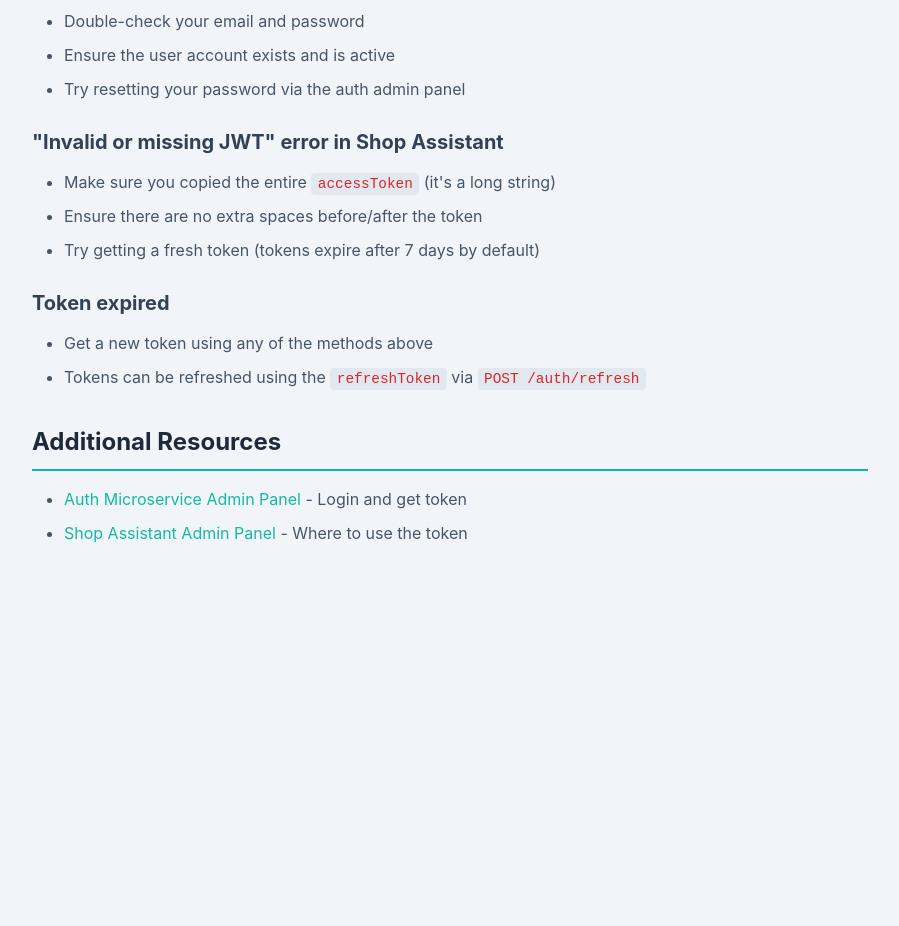
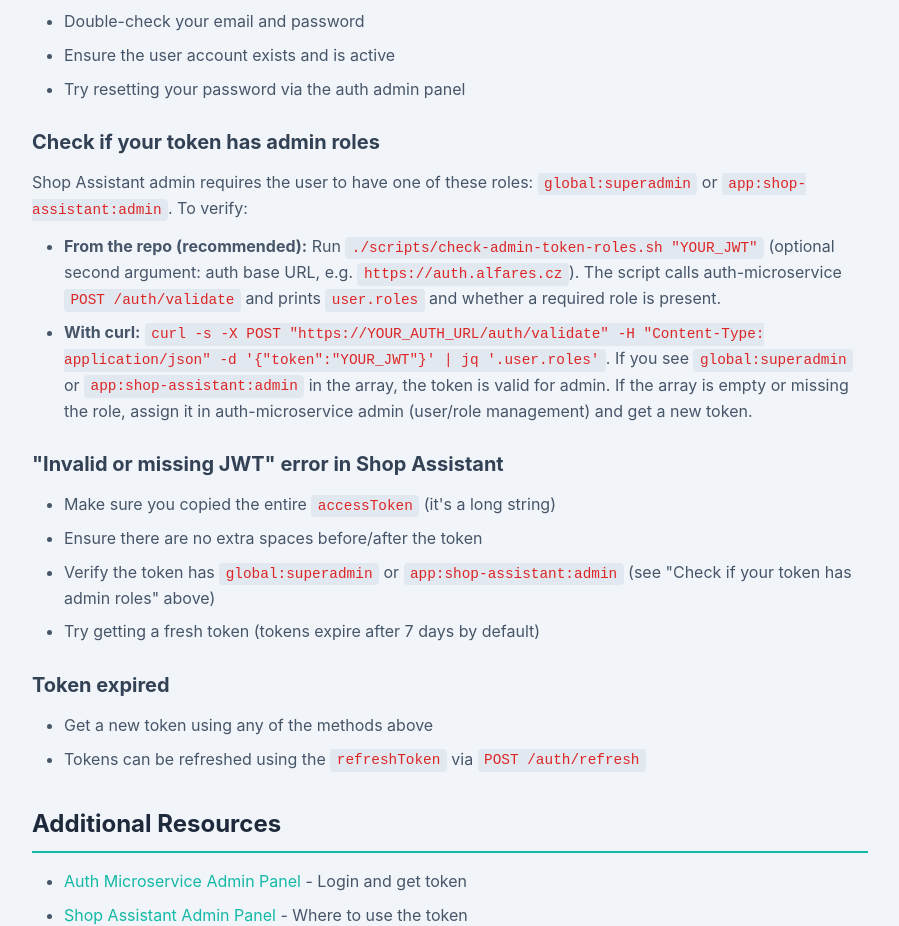
Before and after one commit to speakASAP/shop-assistant, a website: page public/getting-admin-token.html in a window 1280 px wide. Shown: the part 4203-5129 px from the top of the page, without its empty margins (190-1089 px from the left). Before the commit the page ends 4798 px from the top, so only its background shows below. Drawn offline with Linux system fonts and the light colour scheme.

Commit message:
Add admin role verification instructions and a script for checking JWT roles in getting-admin-token.html and check-admin-token-roles.sh. This enhances user guidance for ensuring proper permissions for Shop Assistant admin access.

```diff
--- a/public/getting-admin-token.html
+++ b/public/getting-admin-token.html
@@ -253,10 +253,18 @@
     <li>Try resetting your password via the auth admin panel</li>
   </ul>
 
+  <h3>Check if your token has admin roles</h3>
+  <p>Shop Assistant admin requires the user to have one of these roles: <code>global:superadmin</code> or <code>app:shop-assistant:admin</code>. To verify:</p>
+  <ul>
+    <li><strong>From the repo (recommended):</strong> Run <code>./scripts/check-admin-token-roles.sh "YOUR_JWT"</code> (optional second argument: auth base URL, e.g. <code>https://auth.alfares.cz</code>). The script calls auth-microservice <code>POST /auth/validate</code> and prints <code>user.roles</code> and whether a required role is present.</li>
+    <li><strong>With curl:</strong> <code>curl -s -X POST "https://YOUR_AUTH_URL/auth/validate" -H "Content-Type: application/json" -d '{"token":"YOUR_JWT"}' | jq '.user.roles'</code>. If you see <code>global:superadmin</code> or <code>app:shop-assistant:admin</code> in the array, the token is valid for admin. If the array is empty or missing the role, assign it in auth-microservice admin (user/role management) and get a new token.</li>
+  </ul>
+
   <h3>"Invalid or missing JWT" error in Shop Assistant</h3>
   <ul>
     <li>Make sure you copied the entire <code>accessToken</code> (it's a long string)</li>
     <li>Ensure there are no extra spaces before/after the token</li>
+    <li>Verify the token has <code>global:superadmin</code> or <code>app:shop-assistant:admin</code> (see "Check if your token has admin roles" above)</li>
     <li>Try getting a fresh token (tokens expire after 7 days by default)</li>
   </ul>
 
```
Also changed, not shown: 1 other file.
